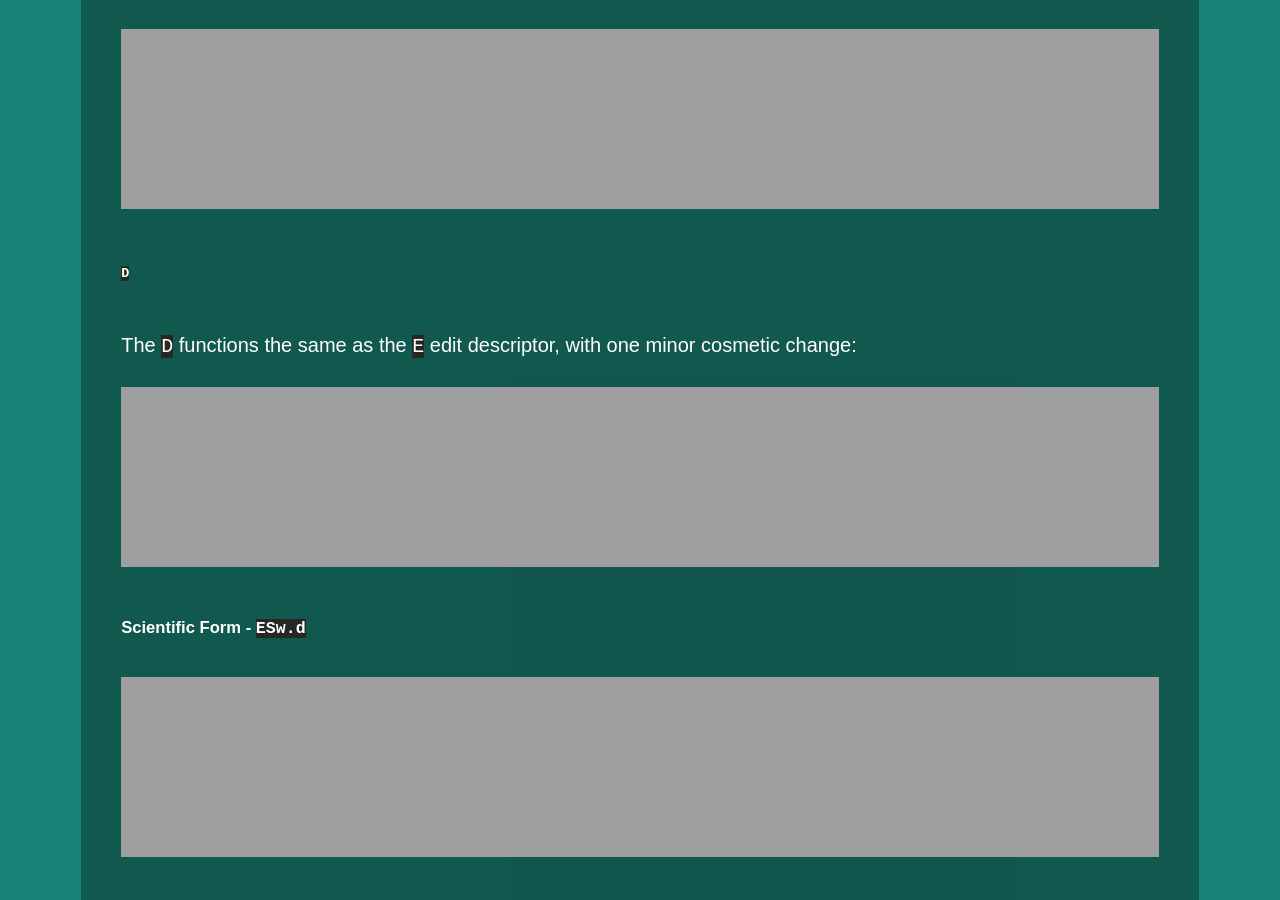
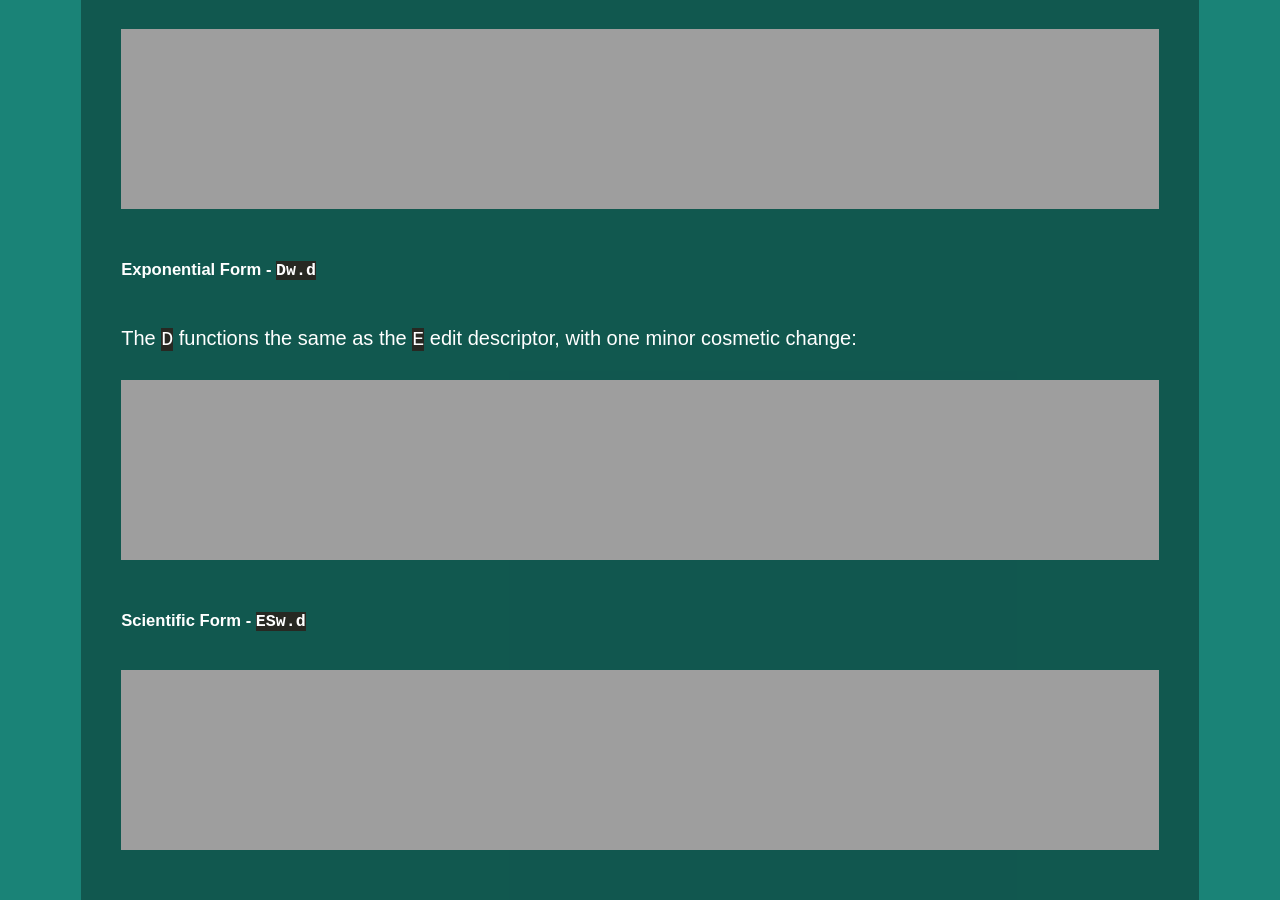
Before and after one commit to ambiguousname/ambiguousname.github.io, a Jekyll site: the page built from drafts/fortran_format.md, in a window 1280 px wide and 900 px high, scrolled down 5472 px. Built offline with Jekyll 4.4.1, drawn with Linux system fonts in a browser that asks for light colours.

Commit message:
Change `D` title

```diff
--- a/drafts/fortran_format.md
+++ b/drafts/fortran_format.md
@@ -146,7 +146,7 @@ Note that `w` always represents a width in characters of the displayed output. S
 <https://ambiguous.name/fortran-format-web-demo/?stmt=%22Value%3A%22%2C+E5.1&type=Format+Specification&variables=r%3D3.1415#output-text>
 </noscript>
 
-###### `D`
+##### Exponential Form - `Dw.d`
 
 The `D` functions the same as the `E` edit descriptor, with one minor cosmetic change:
 <iframe tabindex="-1" src="https://ambiguous.name/fortran-format-web-demo/?stmt=%22Value%3A%22%2C+D7.1&type=Format+Specification&variables=r%3D3.1415#output-text" class="embed-iframe" height="180">
```
